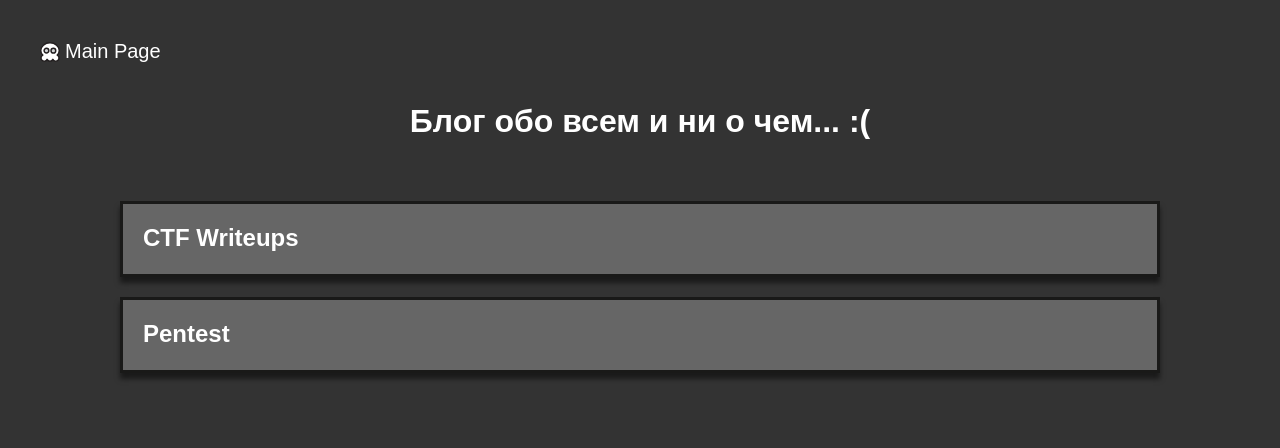
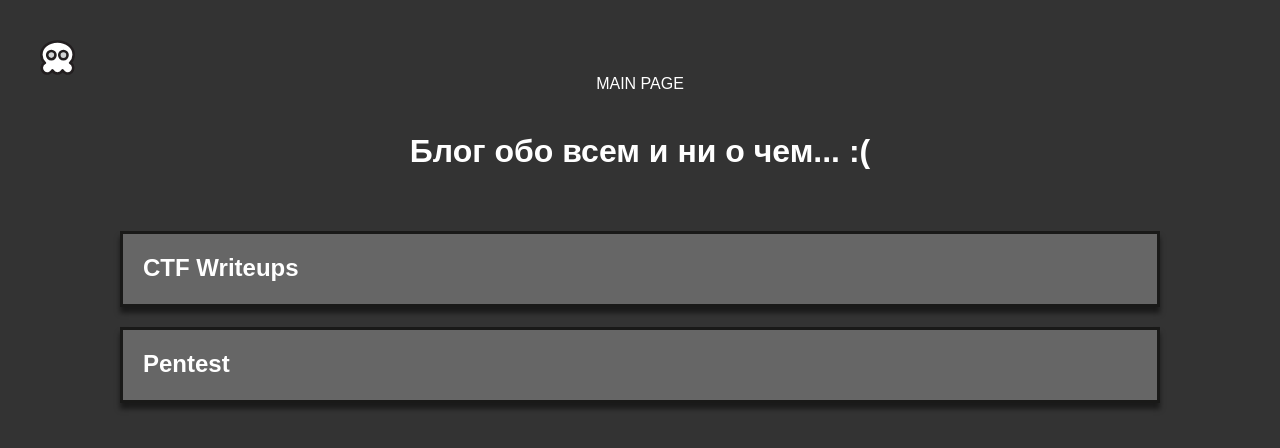
Before and after one commit to SuzumiyaHaruhi1/SuzumiyaHaruhi1.github.io, a plain HTML site: page index.html in a window 1280 px wide. Drawn offline with Linux system fonts and the light colour scheme.

Commit message:
Add files via upload

```diff
--- a/index.html
+++ b/index.html
@@ -7,16 +7,19 @@
 </head>
 <body>
 	<header>
-        <a href="https://suzumiyaharuhi1.github.io" id="home-link">
-			<img src="./icons/skull-svgrepo-com.svg" alt="Home" style="height: 20px; width: 20px; margin-right: 5px;">Main Page
+		<a id="home-link">
+			<img src="icons/skull-svgrepo-com.svg" alt="Home" style="height: 35px; width: 35px; margin-right: 10px;">
+			<span class="text"><a href="https://suzumiyaharuhi1.github.io" style="color: inherit; text-decoration: none;">MAIN PAGE</a></span>
 		</a>
-    </header>
+	</header>
+
+
     <header>
         <h1>Блог обо всем и ни о чем... :(</h1>
     </header>
     <div class="posts">
         <div class="post">
-            <h2><a href="./writeups">CTF Writeups</a></h2>
+            <h2><a href="./writeups/writeups.html">CTF Writeups</a></h2>
         </div>
 		<div class="post">
             <h2><a href="./writeups">Pentest</a></h2>
```
